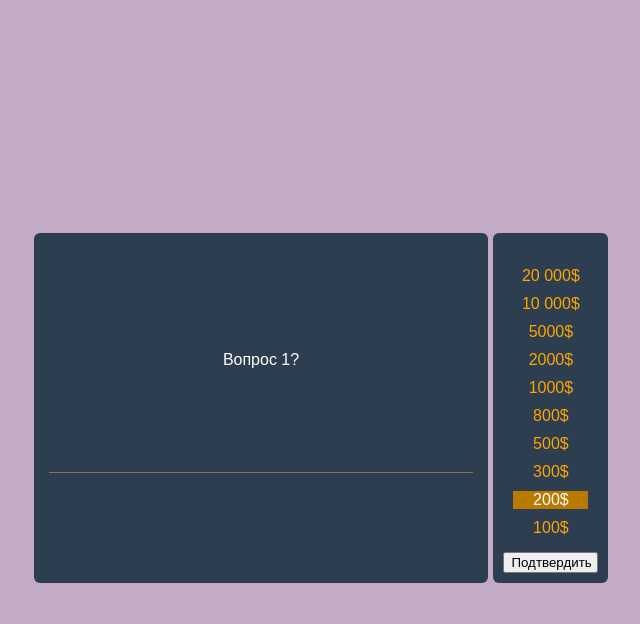
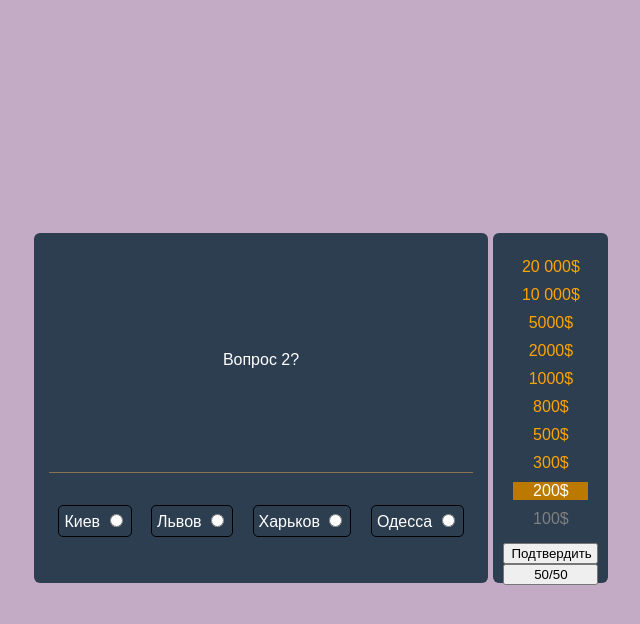
Before and after one commit to alexandrta/who-want-money, a plain HTML site: page index.html in a window 1280 px wide. Both pictures are taken after a click on the button "Подтвердить". Shown: the whole page, without its empty margins (319-959 px from the left). Drawn offline with Linux system fonts and the light colour scheme.

Commit message:
Add files via upload
2. Цвет денежного приза пройденного уровня менять на затемненный (или любой другой)
3. После прохождения всех уровней убрать оранжевую подсветку с боковой панели и убедиться, что нет ошибок в консоли. Вывести алертом текст о том, что вы выиграли …. $

```diff
--- a/index.html
+++ b/index.html
@@ -35,7 +35,8 @@
                         <li data-money="20000" class="level">20 000$</li>
                     </ul>
                 </div>
-                <button class="answerAction" onclick="confirmTheAnswer()">Подтвердить</button>
+                <button id="b1" class="answerAction" onclick="confirmTheAnswer()">Подтвердить</button>
+                <button id="b2" class="helpMe" onclick="helpMe()">50/50</button>
             </div>
         </div>
     </div>
--- a/questions.js
+++ b/questions.js
@@ -1,6 +1,6 @@
 let questions = [
     {
-        question: 'Вопрос 1?',
+        question: 'Вопрос 1. Как называется город Одесса?',
         answers: [
             {
                 label: 'Киев',
@@ -18,13 +18,12 @@ let questions = [
                 label: 'Одесса',
                 value: 4
             },
-        ]
-    }
-];
+        ],
+        correctAnswer: 4
+    },
 
-let question2 = [
     {
-        question: 'Вопрос 1?',
+        question: 'Вопрос 2?',
         answers: [
             {
                 label: 'Киев',
@@ -42,13 +41,12 @@ let question2 = [
                 label: 'Одесса',
                 value: 4
             },
-        ]
-    }
-];
+        ],
+        correctAnswer: 4
+    },
 
-let question3 = [
     {
-        question: 'Вопрос 1?',
+        question: 'Вопрос 3?',
         answers: [
             {
                 label: 'Киев',
@@ -66,15 +64,12 @@ let question3 = [
                 label: 'Одесса',
                 value: 4
             },
-        ]
-    }
+        ],
+        correctAnswer: 4
+    },
 
-
-];
-
-let question4 = [
     {
-        question: 'Вопрос 1?',
+        question: 'Вопрос 4?',
         answers: [
             {
                 label: 'Киев',
@@ -92,15 +87,12 @@ let question4 = [
                 label: 'Одесса',
                 value: 4
             },
-        ]
-    }
+        ],
+        correctAnswer: 4
+    },
 
-
-];
-
-let question5 = [
     {
-        question: 'Вопрос 1?',
+        question: 'Вопрос 5?',
         answers: [
             {
                 label: 'Киев',
@@ -118,8 +110,122 @@ let question5 = [
                 label: 'Одесса',
                 value: 4
             },
-        ]
+        ],
+        correctAnswer: 4
+    },
+
+    {
+        question: 'Вопрос 6?',
+        answers: [
+            {
+                label: 'Киев',
+                value: 1
+            },
+            {
+                label: 'Львов',
+                value: 2
+            },
+            {
+                label: 'Харьков',
+                value: 3
+            },
+            {
+                label: 'Одесса',
+                value: 4
+            },
+        ],
+        correctAnswer: 4
+    },
+
+    {
+        question: 'Вопрос 7?',
+        answers: [
+            {
+                label: 'Киев',
+                value: 1
+            },
+            {
+                label: 'Львов',
+                value: 2
+            },
+            {
+                label: 'Харьков',
+                value: 3
+            },
+            {
+                label: 'Одесса',
+                value: 4
+            },
+        ],
+        correctAnswer: 4
+    },
+
+    {
+        question: 'Вопрос 8?',
+        answers: [
+            {
+                label: 'Киев',
+                value: 1
+            },
+            {
+                label: 'Львов',
+                value: 2
+            },
+            {
+                label: 'Харьков',
+                value: 3
+            },
+            {
+                label: 'Одесса',
+                value: 4
+            },
+        ],
+        correctAnswer: 4
+    },
+
+    {
+        question: 'Вопрос 9?',
+        answers: [
+            {
+                label: 'Киев',
+                value: 1
+            },
+            {
+                label: 'Львов',
+                value: 2
+            },
+            {
+                label: 'Харьков',
+                value: 3
+            },
+            {
+                label: 'Одесса',
+                value: 4
+            },
+        ],
+        correctAnswer: 4
+    },
+
+    {
+        question: 'Вопрос 10?',
+        answers: [
+            {
+                label: 'Киев',
+                value: 1
+            },
+            {
+                label: 'Львов',
+                value: 2
+            },
+            {
+                label: 'Харьков',
+                value: 3
+            },
+            {
+                label: 'Одесса',
+                value: 4
+            },
+        ],
+        correctAnswer: 4
     }
-
-
 ];
--- a/script.js
+++ b/script.js
@@ -14,9 +14,19 @@ const confirmTheAnswer = () => {
 ;}
 // class current  в хтм добавляет подсветку
 const increaseLevel = () => {
-	levelsLIArray[currentLevel].classList.remove('current');
-	currentLevel += 1;
-	levelsLIArray[currentLevel].classList.add('current');
+	if (currentLevel < 9) {
+		levelsLIArray[currentLevel].classList.remove('current');
+		levelsLIArray[currentLevel].classList.add('done');  // добавляем название класса, чтобы изменить цвет (в css class done имеет серый цвет)
+		currentLevel += 1;
+		levelsLIArray[currentLevel].classList.add('current');
+	} else {
+		levelsLIArray[currentLevel].classList.remove('current');
+		levelsLIArray[currentLevel].classList.add('done');  // добавляем название класса, чтобы изменить цвет (в css class done имеет серый цвет)
+		setTimeout(() => alert('Вы выиграли 20 000$!'), 1); // устанавливаю таймаут, чтобы сначала убралась полоска, а потом сработал alert
+		document.getElementById('b1').hidden = true // прячу обе кнопки, чтобы больше не кликали
+		document.getElementById('b2').hidden = true
+
+	}
 };
 
 // --------- Create helpers
--- a/style.css
+++ b/style.css
@@ -102,3 +102,7 @@ ul {
     background-color: #bb7900;
     color: white;
 }
+
+.level.done {
+    color: gray;
+}
```
